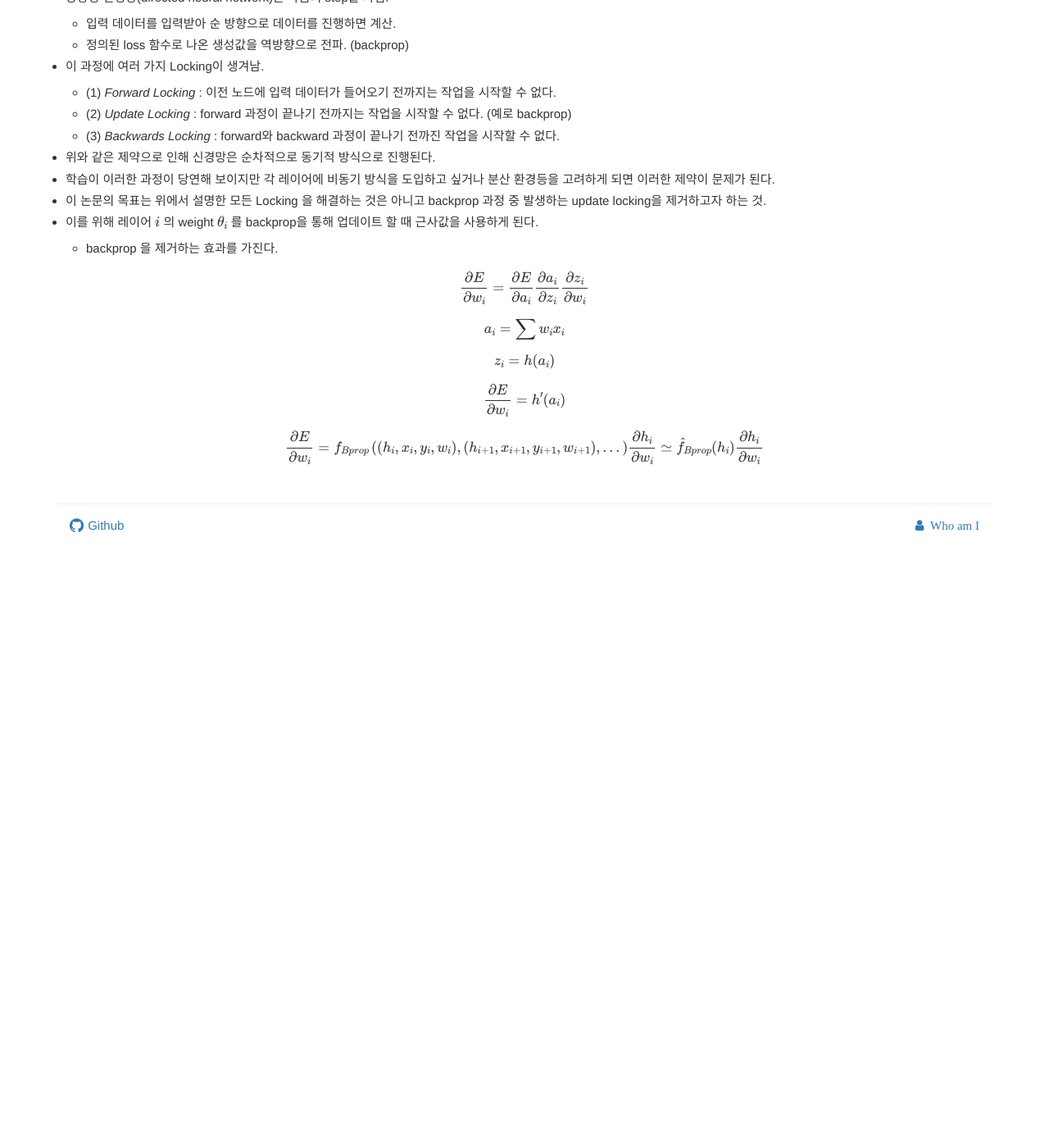
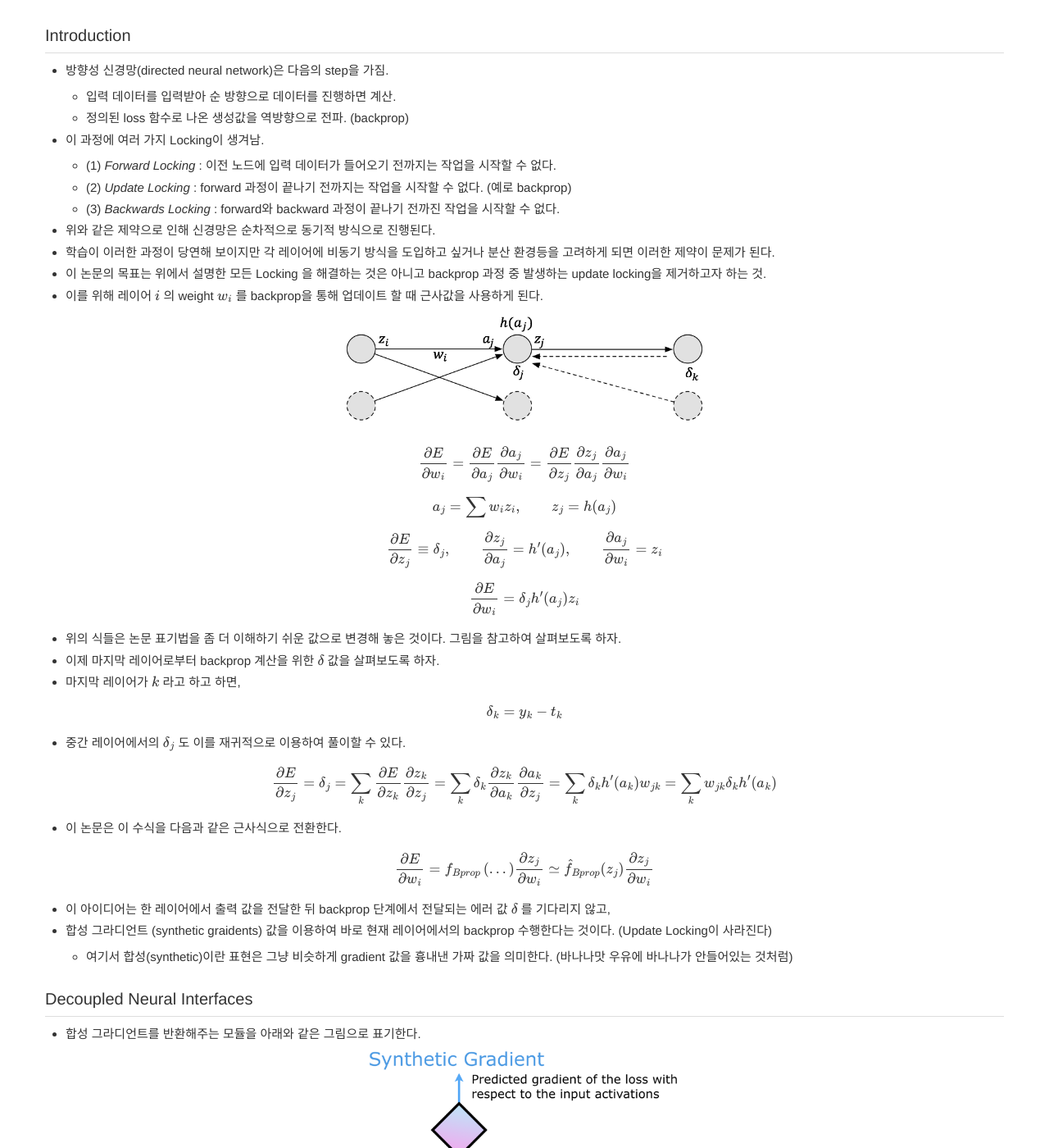
Before and after one commit to norman3/papers, a Jekyll site: the page built from docs/synthetic_gradients.md, in a window 1280 px wide and 1400 px high, scrolled down 287 px. Shown: the whole window at 82% size. Built offline with Jekyll 4.4.1, drawn with Linux system fonts in a browser that asks for light colours; nearby versions of some CDN libraries; library files that are not in the unit come from our copies; formulas are drawn with MathJax 3; before the commit the page ends 948 px from its top, so only the background shows below that; some of the changed text lies outside the part shown.

Commit message:
add contents

```diff
--- a/docs/synthetic_gradients.md
+++ b/docs/synthetic_gradients.md
@@ -4,6 +4,10 @@ group: "synthetic_gradients"
 title: "Decoupled Neural Interfaces using Synthetic Gradients"
 link_url: http://arxiv.org/abs/1608.05343
 ---
+
+- 참고 사항
+    - 논문 저작자인 Max Jadeberg 가 이미 이와 관련되어 [블로그](https://deepmind.com/blog/decoupled-neural-networks-using-synthetic-gradients/){:target="_blank"}에 따로 글을 올렸다.
+    - 아래 내용 중 일부 이미지는 이 블로그에서 발췌되었다.
 
 ### Introduction
 
@@ -19,15 +23,84 @@ link_url: http://arxiv.org/abs/1608.05343
 - 위와 같은 제약으로 인해 신경망은 순차적으로 동기적 방식으로 진행된다.
 - 학습이 이러한 과정이 당연해 보이지만 각 레이어에 비동기 방식을 도입하고 싶거나 분산 환경등을 고려하게 되면 이러한 제약이 문제가 된다.
 - 이 논문의 목표는 위에서 설명한 모든 Locking 을 해결하는 것은 아니고 backprop 과정 중 발생하는 update locking을 제거하고자 하는 것.
-- 이를 위해 레이어 \\(i\\) 의 weight \\(\theta_i\\) 를 backprop을 통해 업데이트 할 때 근사값을 사용하게 된다.
-    - backprop 을 제거하는 효과를 가진다.
+- 이를 위해 레이어 \\(i\\) 의 weight \\(w\_i\\) 를 backprop을 통해 업데이트 할 때 근사값을 사용하게 된다.
 
-$$\frac{\partial E}{\partial w_i} = \frac{\partial E}{\partial a_i} \frac{\partial a_i}{\partial z_i} \frac{\partial z_i}{\partial w_i}$$
+![figure.1]({{ site.baseurl }}/images/{{ page.group }}/f01.png){:class="center-block" height="150px"}
 
-$$a_i = \sum{w_i x_i}$$
+$$\frac{\partial E}{\partial w_i} = \frac{\partial E}{\partial a_j} \frac{\partial a_j}{\partial w_i} = \frac{\partial E}{\partial z_j} \frac{\partial z_j}{\partial a_j} \frac{\partial a_j}{\partial w_i}$$
 
-$$z_i = h(a_i)$$
+$$a_j = \sum{w_i z_i}, \qquad z_j = h(a_j)$$
 
-$$\frac{\partial E}{\partial w_i} = h'(a_i)$$
 
-$$\frac{\partial E}{\partial w_i} = f_{Bprop}\left( (h_i, x_i, y_i, w_i),(h_{i+1}, x_{i+1}, y_{i+1}, w_{i+1}),...\right) \frac{\partial h_i}{\partial w_i} \simeq \hat{f}_{Bprop}(h_i)\frac{\partial h_i}{\partial w_i}$$
+$$\frac{\partial E}{\partial z_j} \equiv \delta_j, \qquad \frac{\partial z_j}{\partial a_j} = h'(a_j), \qquad \frac{\partial a_j}{\partial w_i} = z_i$$
+
+$$\frac{\partial E}{\partial w_i} = \delta_j h'(a_j) z_i$$
+
+- 위의 식들은 논문 표기법을 좀 더 이해하기 쉬운 값으로 변경해 놓은 것이다. 그림을 참고하여 살펴보도록 하자.
+- 이제 마지막 레이어로부터 backprop 계산을 위한 \\(\delta\\) 값을 살펴보도록 하자.
+- 마지막 레이어가 \\(k\\) 라고 하고 하면,
+
+$$\delta_k = y_k - t_k$$
+
+- 중간 레이어에서의 \\(\delta_j\\) 도 이를 재귀적으로 이용하여 풀이할 수 있다.
+
+$$\frac{\partial E}{\partial z_j} = \delta_j = \sum_k \frac{\partial E}{\partial z_k} \frac{\partial z_k}{\partial z_j} = \sum_k \delta_k \frac{\partial z_k}{\partial a_k} \frac{\partial a_k}{\partial z_j}=\sum_k \delta_k h'(a_k) w_{jk} = \sum_k w_{jk} \delta_k h'(a_k)$$
+
+- 이 논문은 이 수식을 다음과 같은 근사식으로 전환한다.
+
+$$\frac{\partial E}{\partial w_i} = f_{Bprop}\left(...\right) \frac{\partial z_j}{\partial w_i} \simeq \hat{f}_{Bprop}(z_j)\frac{\partial z_j}{\partial w_i}$$
+
+- 이 아이디어는 한 레이어에서 출력 값을 전달한 뒤 backprop 단계에서 전달되는 에러 값 \\(\delta\\) 를 기다리지 않고,
+- 합성 그라디언트 (synthetic graidents) 값을 이용하여 바로 현재 레이어에서의 backprop 수행한다는 것이다. (Update Locking이 사라진다)
+    - 여기서 합성(synthetic)이란 표현은 그냥 비슷하게 gradient 값을 흉내낸 가짜 값을 의미한다. (바나나맛 우유에 바나나가 안들어있는 것처럼)
+
+### Decoupled Neural Interfaces
+
+- 합성 그라디언트를 반환해주는 모듈을 아래와 같은 그림으로 표기한다.
+
+![figure.2]({{ site.baseurl }}/images/{{ page.group }}/f02.png){:class="center-block" height="200px"}
+
+- 이를 이용하여 실제 어떻게 작업이 이루어지는지 살펴보자.
+
+![figure.3]({{ site.baseurl }}/images/{{ page.group }}/f03.png){:class="center-block" height="300px"}
+
+- 그림 설명
+    - \\(f_A\\) : 이전 레이어로 논문에서는 모듈이라고 부른다.
+    - \\(h_A\\) : 모듈 A가 출력하는 출력값이다.
+    - \\(M_B\\) : synthetic gradient 를 생성해주는 모듈이다.
+    - \\(S_B\\) : 모듈 B의 일부 상태 정보를 전달한다.
+    - \\(c\\) : 연산에 필요한 부가적인 정보를 그냥 묶어서 \\(c\\) 라고 표현한다.
+    - \\(\\|\delta\_A - \hat{\delta}\_A \\|\\) : \\(\hat{\delta}\_A\\) 를 위한 Loss 함수이다.
+    - 이제 synthetic gradient 는 \\(\hat{\delta}_A = M_B(h_A, s_B, c)\\) 로 정의할 수 있다.
+
+
+- 실제 동작은 아래 그림만 보면 바로 이해된다.
+
+![figure.4]({{ site.baseurl }}/images/{{ page.group }}/f04.gif){:class="center-block" height="200px"}
+
+### 2.1 Synthetic Gradient for Feed-Forward Networks
+
+- 이제 \\(N\\) 개의 레이어를 가진 feed-forward network에서 이를 활용하는 방법을 살펴보자.
+
+![figure.5]({{ site.baseurl }}/images/{{ page.group }}/f05.png){:class="center-block" height="300px"}
+
+- 그림과 같이 여러 층의 레이어에 모두 적용 가능하다.
+- 실제 동작되는 방식은 다음과 같다.
+
+![figure.6]({{ site.baseurl }}/images/{{ page.group }}/f06.png){:class="center-block" height="300px"}
+
+- 그냥 딱 봐도 어떻게 진행되는지 쉽게 알 수 있다.
+- 일단 \\(f\_i\\) 가 출력 \\(h\_i\\) 를 \\(M\_{i+1}\\) 에 전달하면 synthetic graident \\(\hat{\delta}\_i\\) 를 바로 제공한다.
+- \\(f_i\\) 는 forward 진행과는 무관하게 바로 backprop을 수행한다. (색상이 변경되었다.)
+- 이제 \\(h\_i\\) 를 입력으로 받은 \\(f\_{i+1}\\)는 동일하게 \\(h\_{i+1}\\) 을 \\(M\_{i+1}\\) 을 전달하여 \\(\hat{\delta}\_{i+1}\\) 을 얻는다.
+- 사실 \\(\delta\_{i+1}\\) 또한 synthetic gradient 이지만 이를 이용하며 바로 \\(\delta_i\\) 를 계산한뒤 \\(M\_{i+1}\\) 을 업데이트 한다.
+- 이 과정을 계속 반복한다.
+
+
+### Synthetic Gradient for Reccurrent Networks
+
+- RNN 에도 이를 적용할 수 있다. 일단 무한히 전개되는 RNN 을 상상해보자.
+- 즉, \\(N \to \infty\\) 가 되어 \\(F\_1^{\infty}\\) 인 RNN이 된다.
+- 하지만 실제로는 계산을 하기 어려우므로 스텝 \\(t\\) 에서부터 \\(T\\) 까지의 식으로 나누어 tractable한 형태로 바꾼다.
+
+$$\theta - \alpha \sum_{\tau=t}^{\infty} \frac{\partial L_\tau}{\partial \theta} = \theta - \alpha\left( \sum_{\tau=t}^{t+T} \frac{\partial L_{\tau}}{\partial \theta} + \left( \sum_{\tau=T+1}^{\infty}\frac{\partial L_{\tau}}{\partial \theta}\right)\frac{\partial h_T}{\partial \theta}\right) = \theta -\alpha\left( \sum_{\tau=t}^{t+T} \frac{\partial L_{\tau}}{\partial \theta} + \delta_T \frac{\partial h_T}{\partial \theta}\right) $$
```
Also changed, not shown: images/synthetic_gradients/f01.png (added), images/synthetic_gradients/f02.png (added), images/synthetic_gradients/f03.png (added), images/synthetic_gradients/f05.png (added), images/synthetic_gradients/f06.png (added), 1 other file.
